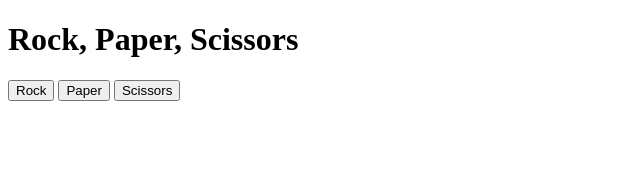
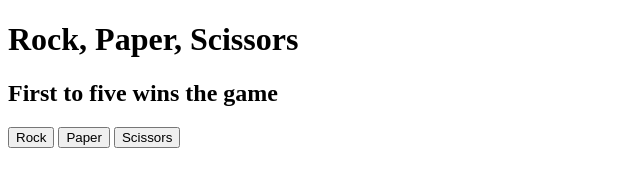
Before and after one commit to ghuseracc/odin-rock-paper-scissors, a plain HTML site: page index.html in a window 1280 px wide. Shown: the whole page, without its empty margins (0-640 px from the left). Drawn offline with Linux system fonts and the light colour scheme.

Commit message:
Update headers on index.html

```diff
--- a/index.html
+++ b/index.html
@@ -6,6 +6,7 @@
 </head>
 <body>
   <h1>Rock, Paper, Scissors</h1>
+  <h2>First to five wins the game</h2>
   <div id="container">
     <button id="ROCK">Rock</button>
     <button id="PAPER">Paper</button>
```
